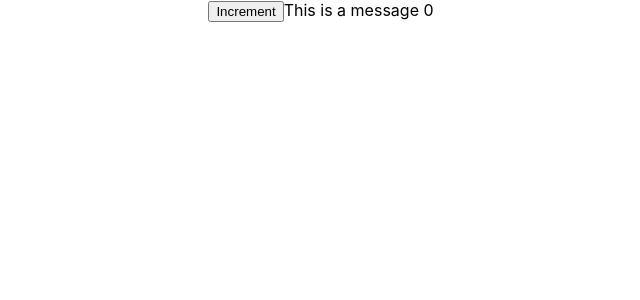
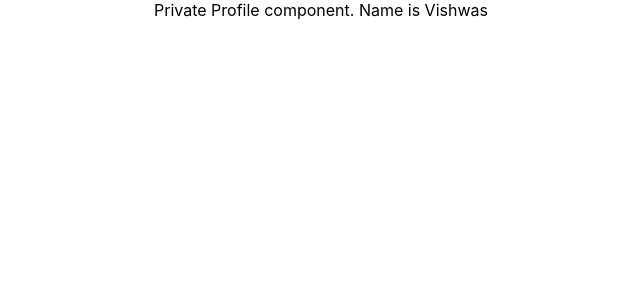
Before and after one commit to emrullahtastan/examples-of-react-typescript-tutorials, a React (Create React App) app in the folder react-typescript-demo/: page / in a window 1280 px wide. Shown: the top 300 px of the page, without its empty margins (319-959 px from the left). Built offline with nearby package versions, Linux system fonts and the light colour scheme.

Commit message:
Component Prop

```diff
--- a/react-typescript-demo/src/App.tsx
+++ b/react-typescript-demo/src/App.tsx
@@ -1,9 +1,11 @@
 import './App.css';
-import {Counter} from "./components/class/Counter";
+import {Profile} from "./components/auth/Profile";
+import {Private} from "./components/auth/Private";
+
 function App() {
     return (
         <div className="App">
-           <Counter message={'This is a message'}/>
+            <Private isLoggedIn={true} component={Profile}/>
         </div>
     );
 }
--- /dev/null
+++ b/react-typescript-demo/src/components/auth/Login.tsx
@@ -0,0 +1,5 @@
+export const Login = () => {
+    return (
+        <div>Please login to continue</div>
+    );
+};
--- /dev/null
+++ b/react-typescript-demo/src/components/auth/Private.tsx
@@ -0,0 +1,13 @@
+import {Login} from './Login'
+import {ProfileProps} from "./Profile";
+
+type PrivateProps = {
+    isLoggedIn: boolean,
+    component: React.ComponentType<ProfileProps>
+}
+export const Private = ({isLoggedIn, component: Component}: PrivateProps) => {
+    if (isLoggedIn)
+        return <Component name={'Vishwas'}/>
+    else
+        return <Login/>
+};
--- /dev/null
+++ b/react-typescript-demo/src/components/auth/Profile.tsx
@@ -0,0 +1,8 @@
+export type ProfileProps = {
+    name: string
+}
+export const Profile = ({name}: ProfileProps) => {
+    return (
+        <div>Private Profile component. Name is {name}</div>
+    );
+};
```
